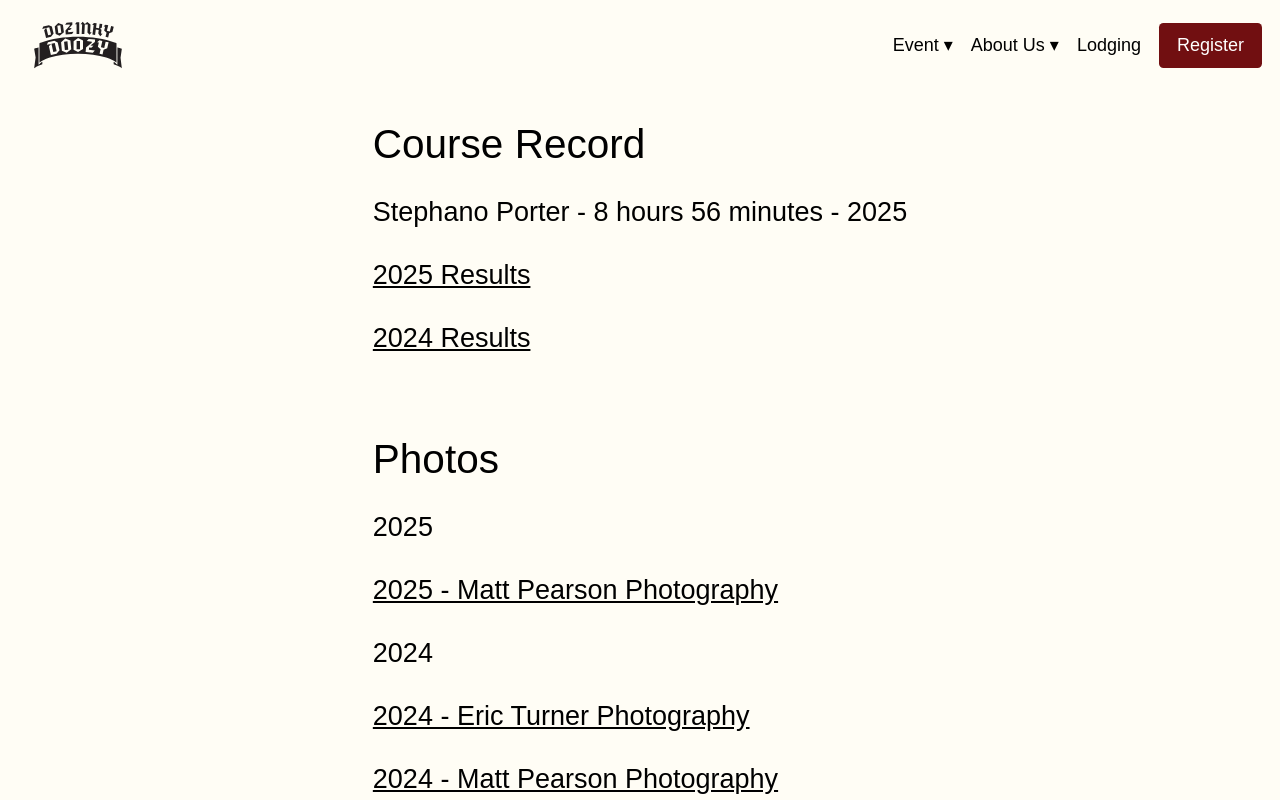
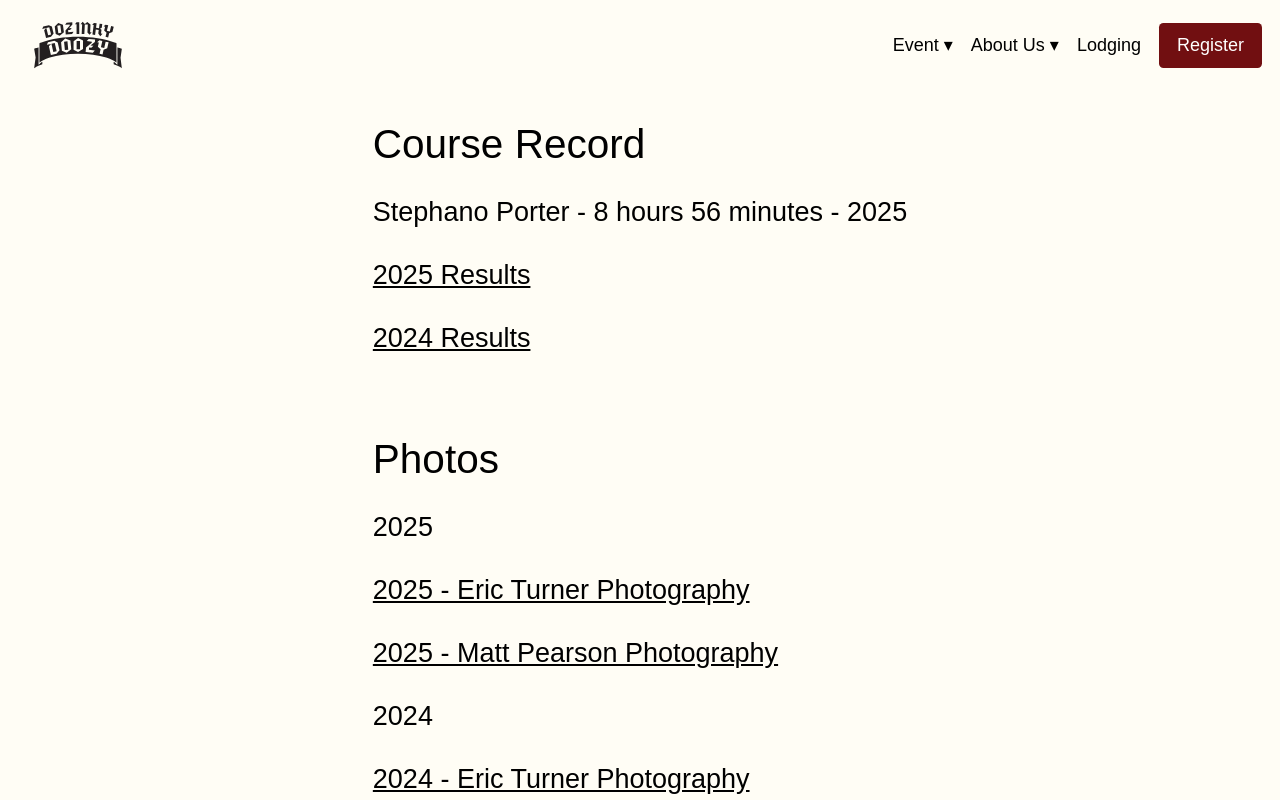
Before and after one commit to tblue1994/dozinky-doozy-website, a Next.js app: page /results in a window 1280 px wide. Shown: the top 800 px of the page. Built offline with nearby package versions, Linux system fonts and the light colour scheme; a web font is replaced by a local one.

Commit message:
feat: et photos

```diff
--- a/src/app/(details)/results/page.tsx
+++ b/src/app/(details)/results/page.tsx
@@ -28,6 +28,13 @@ export default function Results() {
       <h1 className={`${headerText.className} text-4xl`}>Photos</h1>
       <h2 className={h2ClassNames}>2025</h2>
       <Link
+        href="https://gallery.ericturner.photography/-dozinkydoozy/gallery"
+        target="_blank"
+        className={`${h2ClassNames} underline hover:text-venetian-red-600`}
+      >
+        2025 - Eric Turner Photography
+      </Link>
+      <Link
         href="https://matttakespictures.zenfoliosite.com/dozinky-doozy-2025"
         target="_blank"
         className={`${h2ClassNames} underline hover:text-venetian-red-600`}
```
